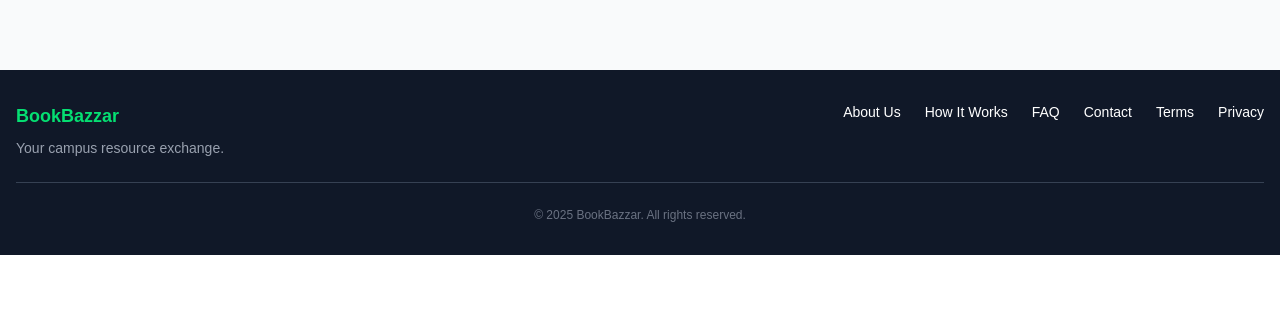
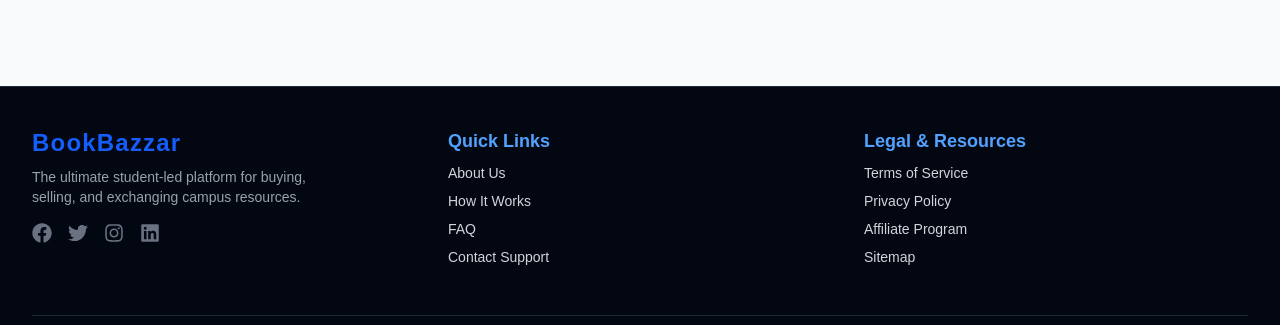
Before and after one commit to Sourabh0011/New-bookbazzar, a Next.js app: page / in a window 1280 px wide. Shown: the part 627-952 px from the top of the page. Before the commit the page ends 882 px from the top, so only its background shows below. Built offline with nearby package versions, Linux system fonts and the light colour scheme.

Commit message:
version 6

```diff
--- a/app/page.tsx
+++ b/app/page.tsx
@@ -1,6 +1,7 @@
 "use client";
 import React, { useRef, useState, useEffect } from 'react';
 import { ShoppingCart, Search, User, Menu, ChevronDown, ChevronLeft, ChevronRight } from 'lucide-react';
+import { FaFacebook, FaTwitter, FaInstagram, FaLinkedin } from 'react-icons/fa';
 
 // --- Placeholder Data (Omitted for brevity) ---
 const categoryGridItems = [
@@ -222,28 +223,66 @@ const CategoryGrid = () => (
 
 // 6. Footer Component (Omitted for brevity)
 const Footer = () => (
-    <footer className="bg-gray-900 text-white mt-16 py-8">
-        <div className="max-w-7xl mx-auto px-4">
-            <div className="flex flex-col md:flex-row justify-between items-center md:items-start text-sm">
-                <div className="space-y-2 mb-6 md:mb-0">
-                    <p className="text-lg font-bold text-green-400">BookBazzar</p>
-                    <p className="text-gray-400">Your campus resource exchange.</p>
+    // Increased padding, darker background, and a subtle top border for separation
+    <footer className="bg-gray-950 text-white mt-20 py-10 border-t border-gray-800 shadow-xl">
+        <div className="max-w-7xl mx-auto px-6 lg:px-8">
+            {/* Main content grid: 1 column on mobile, 3 columns on medium/large screens */}
+            <div className="grid grid-cols-1 md:grid-cols-3 gap-8 text-sm pb-8">
+
+                {/* 1. Brand/Mission Section (Left) */}
+                <div className="text-center md:text-left">
+                    <p className="text-2xl font-extrabold text-blue-600 mb-2 tracking-wider">BookBazzar</p>
+                    <p className="text-gray-400 mb-4 max-w-xs mx-auto md:mx-0">
+                        The ultimate student-led platform for buying, selling, and exchanging campus resources.
+                    </p>
+                    {/* Social Icons */}
+                    <div className="flex justify-center md:justify-start space-x-4 text-xl mt-4">
+                        <a href="#" aria-label="Facebook" className="text-gray-500 hover:text-blue-500 transition duration-300">
+                            <FaFacebook />
+                        </a>
+                        <a href="#" aria-label="Twitter" className="text-gray-500 hover:text-blue-400 transition duration-300">
+                            <FaTwitter />
+                        </a>
+                        <a href="#" aria-label="Instagram" className="text-gray-500 hover:text-pink-500 transition duration-300">
+                            <FaInstagram />
+                        </a>
+                        <a href="#" aria-label="LinkedIn" className="text-gray-500 hover:text-blue-600 transition duration-300">
+                            <FaLinkedin />
+                        </a>
+                    </div>
                 </div>
-                <div className="flex flex-wrap justify-center md:justify-end space-x-6">
-                    <a href="#" className="hover:text-green-400 transition">About Us</a>
-                    <a href="#" className="hover:text-green-400 transition">How It Works</a>
-                    <a href="#" className="hover:text-green-400 transition">FAQ</a>
-                    <a href="#" className="hover:text-green-400 transition">Contact</a>
-                    <a href="#" className="hover:text-green-400 transition">Terms</a>
-                    <a href="#" className="hover:text-green-400 transition">Privacy</a>
+
+                {/* 2. Quick Links Section (Center/Right on Mobile, Center on Desktop) */}
+                <div className="flex flex-col items-center md:items-start space-y-4">
+                    <p className="text-lg font-semibold text-blue-400 mb-2">Quick Links</p>
+                    <div className="flex flex-col items-center md:items-start space-y-2">
+                        <a href="#" className="text-gray-300 hover:text-blue-400 transition duration-200">About Us</a>
+                        <a href="#" className="text-gray-300 hover:text-blue-400 transition duration-200">How It Works</a>
+                        <a href="#" className="text-gray-300 hover:text-blue-400 transition duration-200">FAQ</a>
+                        <a href="#" className="text-gray-300 hover:text-blue-400 transition duration-200">Contact Support</a>
+                    </div>
+                </div>
+
+                {/* 3. Legal & Resources Section (Right on Desktop) */}
+                <div className="flex flex-col items-center md:items-start space-y-4">
+                    <p className="text-lg font-semibold text-blue-400 mb-2">Legal & Resources</p>
+                    <div className="flex flex-col items-center md:items-start space-y-2">
+                        <a href="#" className="text-gray-300 hover:text-blue-400 transition duration-200">Terms of Service</a>
+                        <a href="#" className="text-gray-300 hover:text-blue-400 transition duration-200">Privacy Policy</a>
+                        <a href="#" className="text-gray-300 hover:text-blue-400 transition duration-200">Affiliate Program</a>
+                        <a href="#" className="text-gray-300 hover:text-blue-400 transition duration-200">Sitemap</a>
+                    </div>
                 </div>
             </div>
-            <div className="border-t border-gray-700 mt-6 pt-6 text-center">
+
+            {/* Copyright Section (Always centered) */}
+            <div className="border-t border-gray-800 mt-4 pt-4 text-center">
                 <p className="text-xs text-gray-500">&copy; {new Date().getFullYear()} BookBazzar. All rights reserved.</p>
             </div>
         </div>
     </footer>
-)
+);
+
 
 
 // --- Main Page Component ---
--- a/package.json
+++ b/package.json
@@ -12,7 +12,8 @@
     "lucide-react": "^0.561.0",
     "next": "16.0.10",
     "react": "19.2.1",
-    "react-dom": "19.2.1"
+    "react-dom": "19.2.1",
+    "react-icons": "^5.5.0"
   },
   "devDependencies": {
     "@tailwindcss/postcss": "^4",
```
Also changed, not shown: 1 other file (tests, documents, lock files or other folders).
